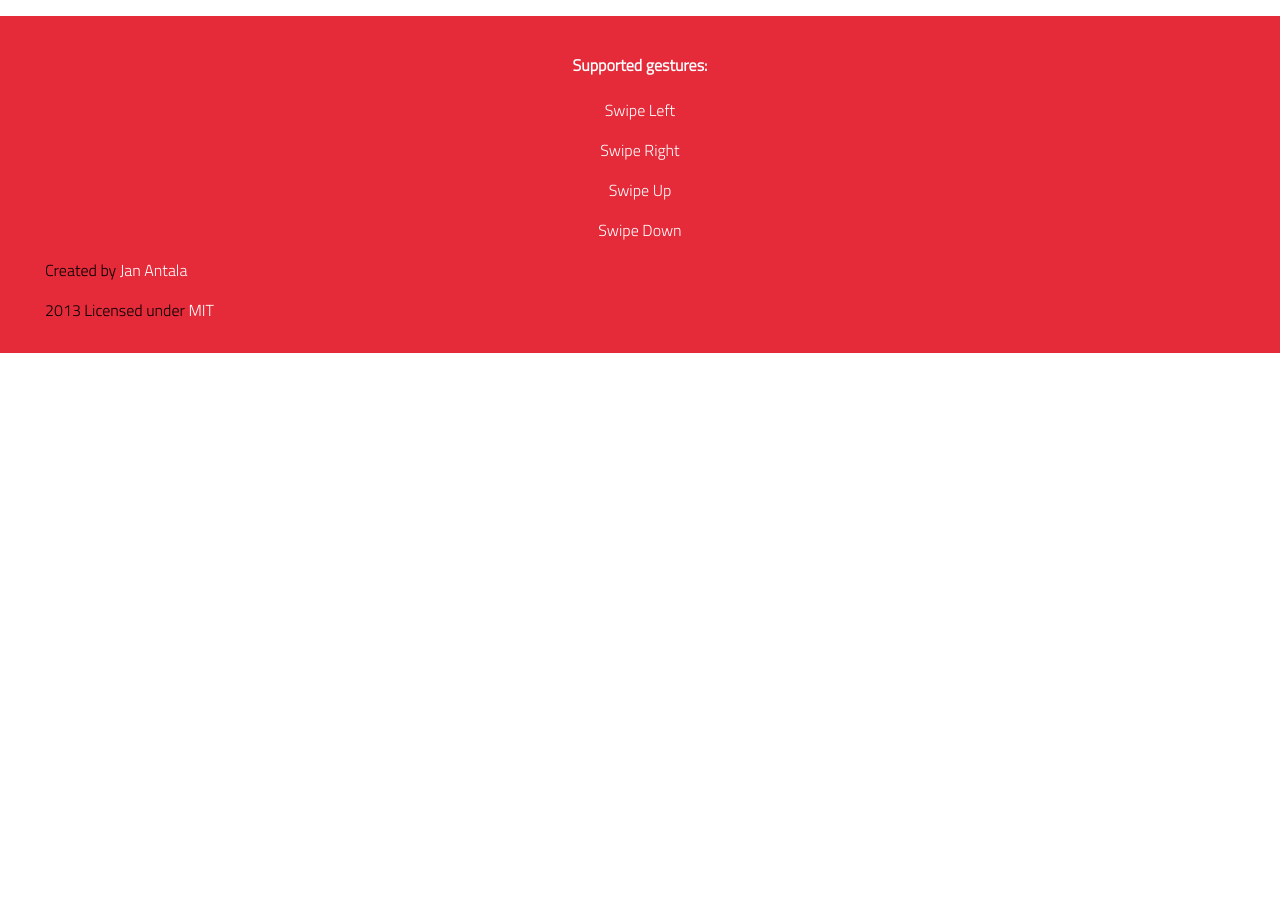
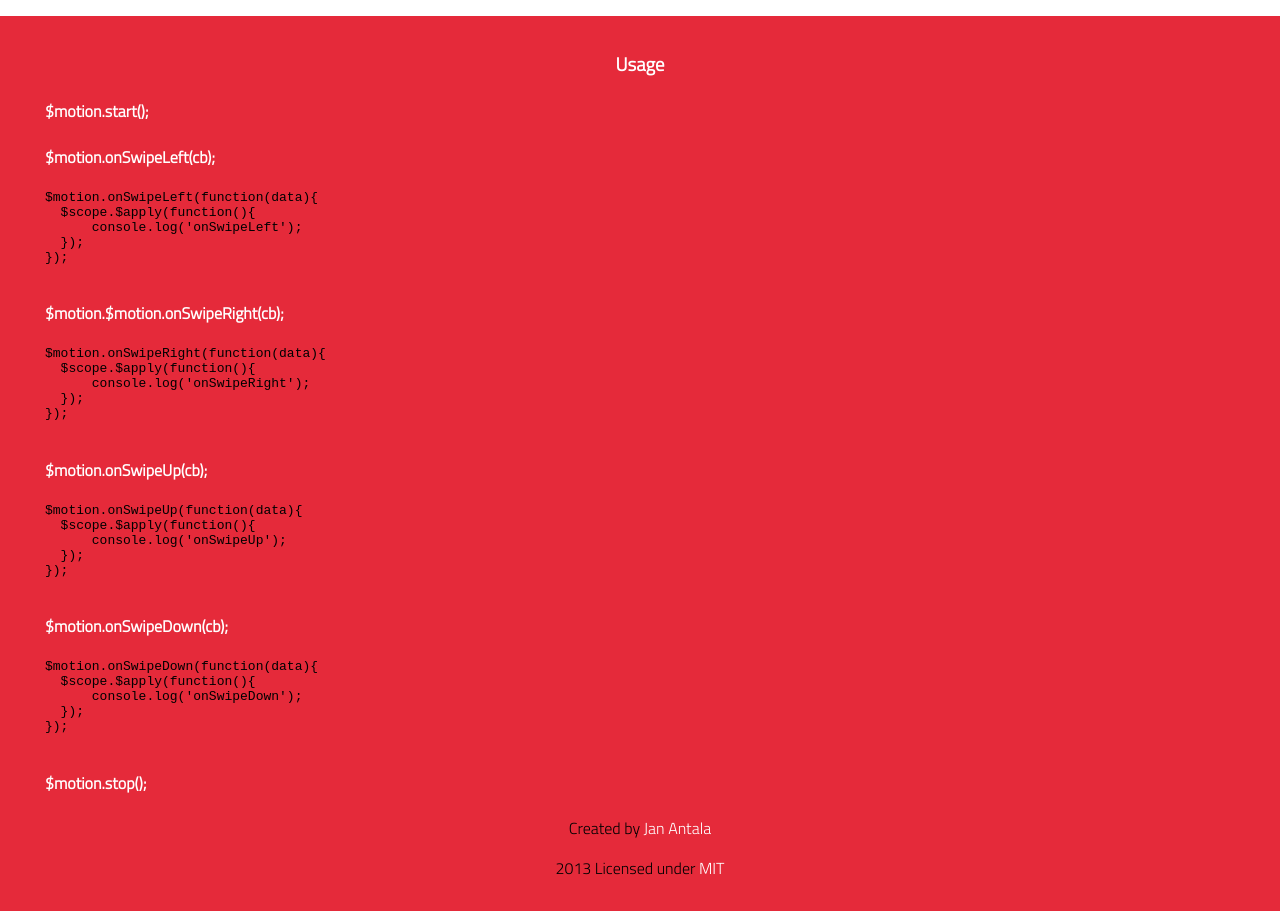
Before and after one commit to janantala/angular-adaptive-motion, a website: page demo/index.html in a window 1280 px wide. Shown: the part 660-1571 px from the top of the page. Before the commit the page ends 1013 px from the top, so only its background shows below. Drawn offline with nearby package versions, Linux system fonts and the light colour scheme; some packages are replaced by stand-ins of ours.

Commit message:
add usage in demo

```diff
--- a/demo/index.html
+++ b/demo/index.html
@@ -54,9 +54,12 @@
     height: 150px;
   }
 
-  .supported {
+  .white {
+    color: white;
+  }
+
+  .text-center {
     text-align: center;
-    color: white;
   }
 
   .gestures {
@@ -136,16 +139,55 @@
 
     <div class="footer">
       <div class="container">
-        <div class="supported">
-          <h4>Supported gestures:</h4>
-          <p>Swipe Left</p>
-          <p>Swipe Right</p>
-          <p>Swipe Up</p>
-          <p>Swipe Down</p>
-        </div>
 
-        <p>Created by <a href="http://janantala.com">Jan Antala</a></p>
-        <p>2013 Licensed under <a href="http://opensource.org/licenses/MIT">MIT</a></p>
+        <h3 class="white text-center">Usage</h3>
+
+        <h4 class="white">$motion.start();</h4>
+        <h4 class="white">$motion.onSwipeLeft(cb);</h4>
+
+        <pre>
+$motion.onSwipeLeft(function(data){
+  $scope.$apply(function(){
+      console.log('onSwipeLeft');
+  });
+});
+        </pre>
+
+        <h4 class="white">$motion.$motion.onSwipeRight(cb);</h4>
+
+        <pre>
+$motion.onSwipeRight(function(data){
+  $scope.$apply(function(){
+      console.log('onSwipeRight');
+  });
+});
+        </pre>
+
+        <h4 class="white">$motion.onSwipeUp(cb);</h4>
+
+        <pre>
+$motion.onSwipeUp(function(data){
+  $scope.$apply(function(){
+      console.log('onSwipeUp');
+  });
+});
+        </pre>
+
+        <h4 class="white">$motion.onSwipeDown(cb);</h4>
+
+        <pre>
+$motion.onSwipeDown(function(data){
+  $scope.$apply(function(){
+      console.log('onSwipeDown');
+  });
+});
+        </pre>
+
+        <h4 class="white">$motion.stop();</h4>
+
+
+        <p class="text-center">Created by <a href="http://janantala.com">Jan Antala</a></p>
+        <p class="text-center">2013 Licensed under <a href="http://opensource.org/licenses/MIT">MIT</a></p>
       </div>
     </div>
 
```
